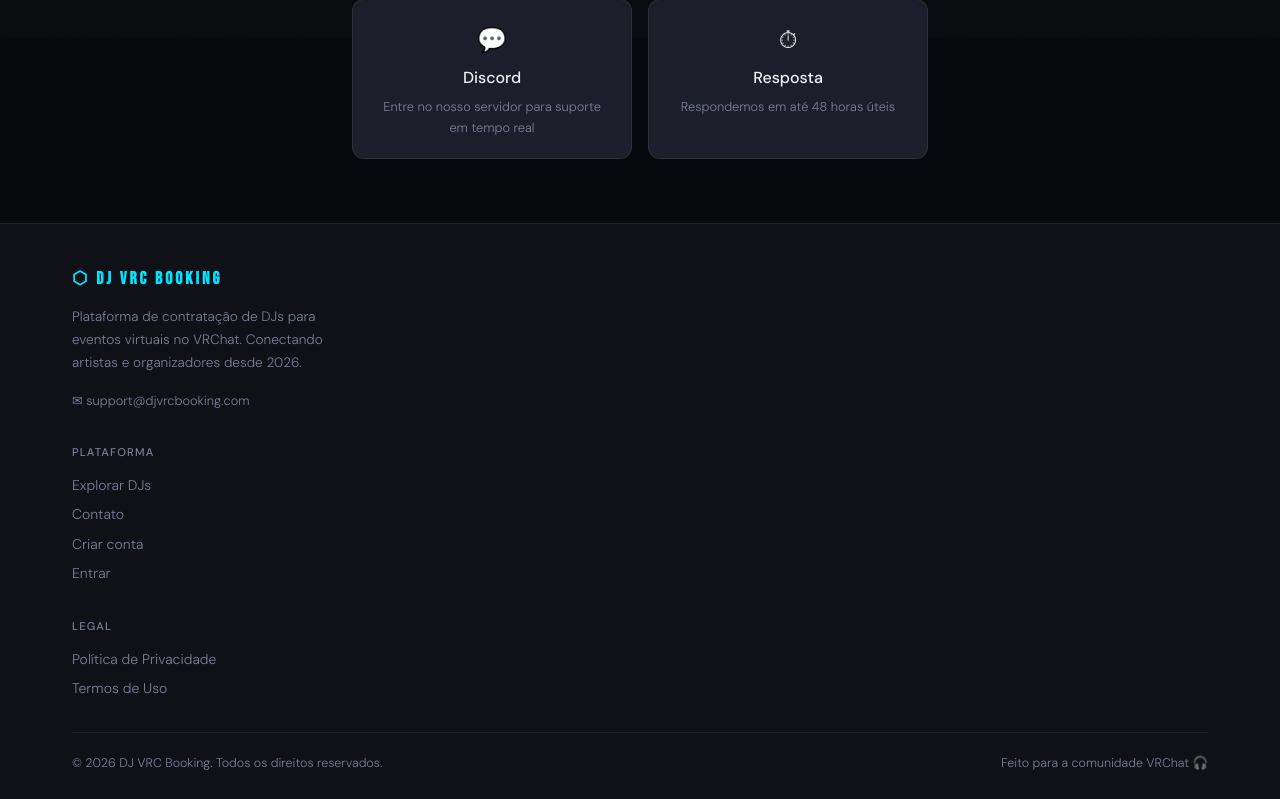
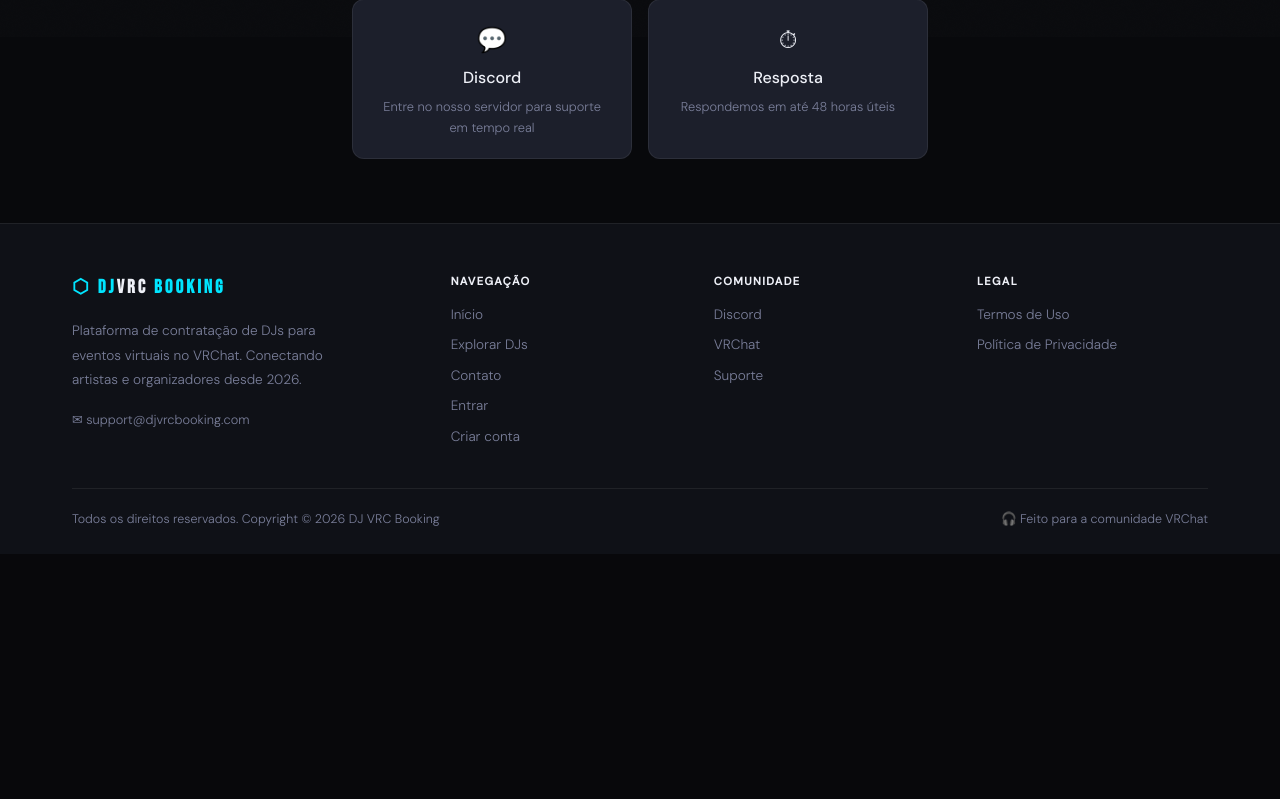
Before and after one commit to gianpelisser/DJVRC_Booking_Frontend, a Flask app: page /auth/contact in a window 1280 px wide. Shown: the part 763-1562 px from the top of the page. After the commit the page ends 1289 px from the top, so only its background shows below. Run offline with Flask 3, Linux system fonts and the light colour scheme.

Commit message:
ver: 0.0.0.11 Footer melhorado

```diff
--- a/static/css/main.css
+++ b/static/css/main.css
@@ -288,9 +288,11 @@ tbody tr:last-child td { border-bottom: none; }
   .detail-grid { grid-template-columns: 1fr; }
   .form-row { grid-template-columns: 1fr; }
 }
-.footer-grid { grid-template-columns: 1fr !important; }
-@media (min-width: 640px) {
-  .footer-grid { grid-template-columns: 2fr 1fr 1fr; }
+@media (max-width: 640px) {
+  .footer-grid { grid-template-columns: 1fr 1fr !important; }
+}
+@media (max-width: 480px) {
+  .footer-grid { grid-template-columns: 1fr !important; }
 }
 @media (max-width: 640px) {
   .nav-links { display: none; }
--- a/templates/base.html
+++ b/templates/base.html
@@ -110,66 +110,75 @@ document.querySelectorAll('.nav-links a').forEach(a => {
 });
 </script>
 {% block scripts %}{% endblock %}
-  <footer style="background:var(--bg2); border-top:1px solid var(--border);
-                 padding:2.5rem 0 1.5rem; margin-top:auto;">
+  <!-- Footer -->
+  <footer style="background:var(--bg2); border-top:1px solid var(--border); padding:3rem 0 1.5rem; margin-top:auto;">
     <div class="container">
-      <div style="display:grid; grid-template-columns:2fr 1fr 1fr; gap:2rem;
-                  margin-bottom:2rem; flex-wrap:wrap;"
-           class="footer-grid">
+      <div style="display:grid; grid-template-columns:1.5fr 1fr 1fr 1fr; gap:2rem;
+                  margin-bottom:2.5rem;" class="footer-grid">
 
-        <!-- Marca -->
+        <!-- Logo -->
         <div>
-          <div style="font-family:var(--font-d); font-size:1.1rem; font-weight:900;
-                      color:var(--accent); letter-spacing:3px; margin-bottom:.75rem;">
-            ⬡ DJ VRC BOOKING
+          <div style="font-family:var(--font-d); font-size:1.2rem; font-weight:900;
+                      color:var(--accent); letter-spacing:3px; margin-bottom:1rem;">
+            ⬡ DJ<span style="color:var(--text);">VRC</span> BOOKING
           </div>
-          <p style="font-size:.85rem; color:var(--muted); line-height:1.7; max-width:280px;">
+          <p style="font-size:.85rem; color:var(--muted); line-height:1.8; max-width:260px; margin-bottom:1rem;">
             Plataforma de contratação de DJs para eventos virtuais no VRChat.
             Conectando artistas e organizadores desde 2026.
           </p>
-          <div style="display:flex; gap:.75rem; margin-top:1rem;">
-            <a href="mailto:support@djvrcbooking.com"
-               style="font-size:.8rem; color:var(--muted); text-decoration:none;">
-              ✉ support@djvrcbooking.com
-            </a>
+          <a href="mailto:support@djvrcbooking.com"
+             style="font-size:.8rem; color:var(--muted); text-decoration:none; display:block;">
+            ✉ support@djvrcbooking.com
+          </a>
+        </div>
+
+        <!-- Navegação -->
+        <div>
+          <h6 style="font-size:.7rem; color:var(--text); letter-spacing:.12em;
+                     text-transform:uppercase; margin-bottom:.85rem; font-weight:600;">
+            Navegação
+          </h6>
+          <div style="display:flex; flex-direction:column; gap:.5rem;">
+            <a href="{{ url_for('index') }}" style="font-size:.85rem; color:var(--muted); text-decoration:none;">Início</a>
+            <a href="{{ url_for('djs.list_djs') }}" style="font-size:.85rem; color:var(--muted); text-decoration:none;">Explorar DJs</a>
+            <a href="{{ url_for('auth.contact') }}" style="font-size:.85rem; color:var(--muted); text-decoration:none;">Contato</a>
+            {% if is_logged_in %}
+              <a href="{{ url_for('account.dashboard') }}" style="font-size:.85rem; color:var(--muted); text-decoration:none;">Minha Conta</a>
+              <a href="{{ url_for('bookings.list_bookings') }}" style="font-size:.85rem; color:var(--muted); text-decoration:none;">Meus Bookings</a>
+            {% else %}
+              <a href="{{ url_for('auth.login') }}" style="font-size:.85rem; color:var(--muted); text-decoration:none;">Entrar</a>
+              <a href="{{ url_for('auth.register') }}" style="font-size:.85rem; color:var(--muted); text-decoration:none;">Criar conta</a>
+            {% endif %}
           </div>
         </div>
 
-        <!-- Links -->
+        <!-- Comunidade -->
         <div>
-          <div style="font-size:.7rem; color:var(--muted); letter-spacing:.1em;
-                      text-transform:uppercase; margin-bottom:.75rem; font-weight:500;">
-            Plataforma
-          </div>
-          <div style="display:flex; flex-direction:column; gap:.4rem;">
-            <a href="{{ url_for('djs.list_djs') }}"
-               style="font-size:.875rem; color:var(--muted); text-decoration:none;">Explorar DJs</a>
+          <h6 style="font-size:.7rem; color:var(--text); letter-spacing:.12em;
+                     text-transform:uppercase; margin-bottom:.85rem; font-weight:600;">
+            Comunidade
+          </h6>
+          <div style="display:flex; flex-direction:column; gap:.5rem;">
+            <a href="https://discord.gg/7jWV989YsK" target="_blank" rel="noopener"
+               style="font-size:.85rem; color:var(--muted); text-decoration:none;">Discord</a>
+            <a href="https://vrchat.com" target="_blank" rel="noopener"
+               style="font-size:.85rem; color:var(--muted); text-decoration:none;">VRChat</a>
             <a href="{{ url_for('auth.contact') }}"
-               style="font-size:.875rem; color:var(--muted); text-decoration:none;">Contato</a>
-            {% if not is_logged_in %}
-              <a href="{{ url_for('auth.register') }}"
-                 style="font-size:.875rem; color:var(--muted); text-decoration:none;">Criar conta</a>
-              <a href="{{ url_for('auth.login') }}"
-                 style="font-size:.875rem; color:var(--muted); text-decoration:none;">Entrar</a>
-            {% endif %}
+               style="font-size:.85rem; color:var(--muted); text-decoration:none;">Suporte</a>
           </div>
         </div>
 
         <!-- Legal -->
         <div>
-          <div style="font-size:.7rem; color:var(--muted); letter-spacing:.1em;
-                      text-transform:uppercase; margin-bottom:.75rem; font-weight:500;">
+          <h6 style="font-size:.7rem; color:var(--text); letter-spacing:.12em;
+                     text-transform:uppercase; margin-bottom:.85rem; font-weight:600;">
             Legal
-          </div>
-          <div style="display:flex; flex-direction:column; gap:.4rem;">
+          </h6>
+          <div style="display:flex; flex-direction:column; gap:.5rem;">
+            <a href="{{ url_for('auth.terms') }}"
+               style="font-size:.85rem; color:var(--muted); text-decoration:none;">Termos de Uso</a>
             <a href="{{ url_for('auth.privacy') }}"
-               style="font-size:.875rem; color:var(--muted); text-decoration:none;">
-              Política de Privacidade
-            </a>
-            <a href="{{ url_for('auth.terms') }}"
-               style="font-size:.875rem; color:var(--muted); text-decoration:none;">
-              Termos de Uso
-            </a>
+               style="font-size:.85rem; color:var(--muted); text-decoration:none;">Política de Privacidade</a>
           </div>
         </div>
       </div>
@@ -179,10 +188,10 @@ document.querySelectorAll('.nav-links a').forEach(a => {
                   display:flex; align-items:center; justify-content:space-between;
                   flex-wrap:wrap; gap:.5rem;">
         <p style="font-size:.78rem; color:var(--muted); margin:0;">
-          © 2026 DJ VRC Booking. Todos os direitos reservados.
+          Todos os direitos reservados. Copyright © 2026 DJ VRC Booking
         </p>
         <p style="font-size:.78rem; color:var(--muted); margin:0;">
-          Feito para a comunidade VRChat 🎧
+          🎧 Feito para a comunidade VRChat
         </p>
       </div>
     </div>
```
